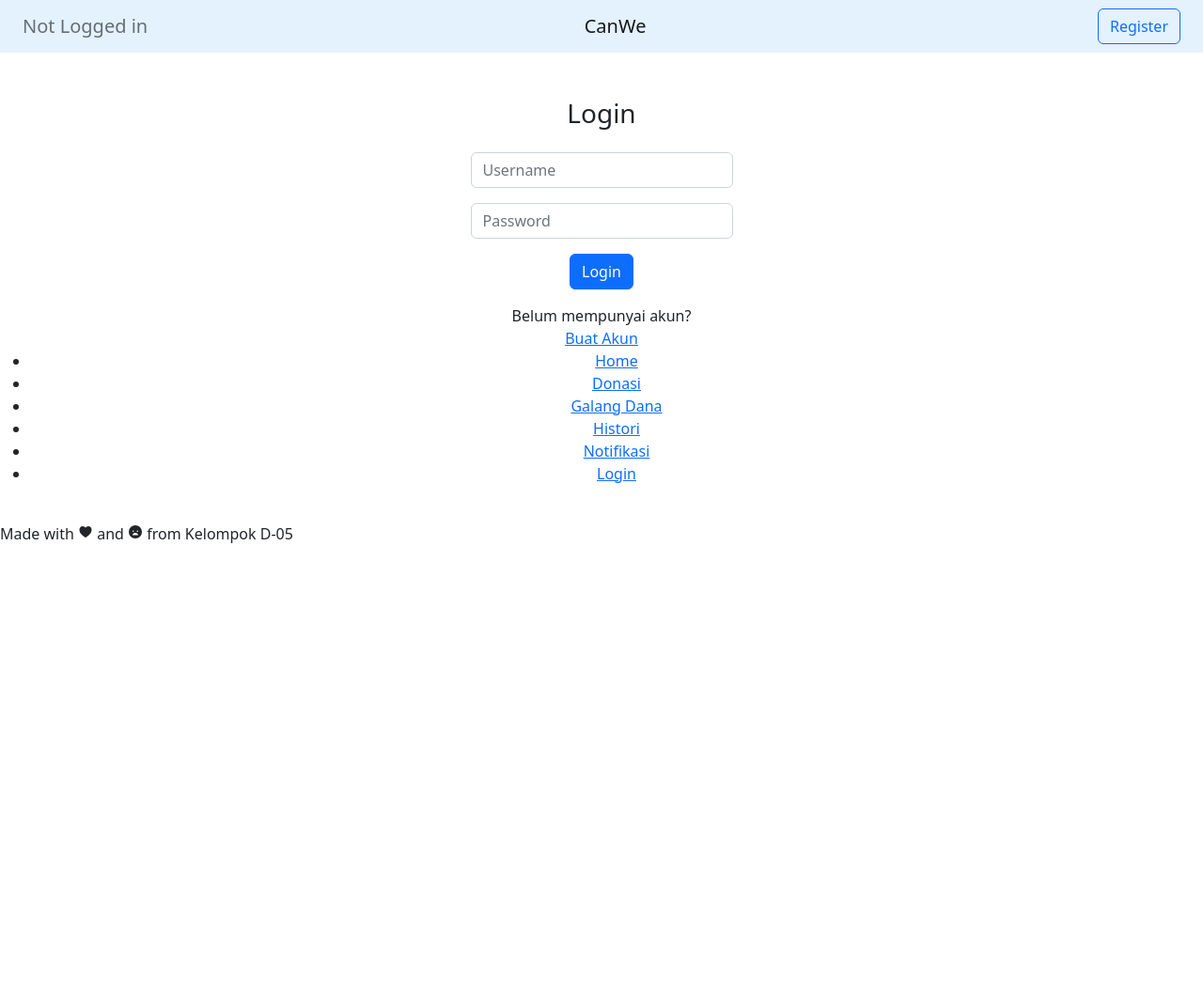
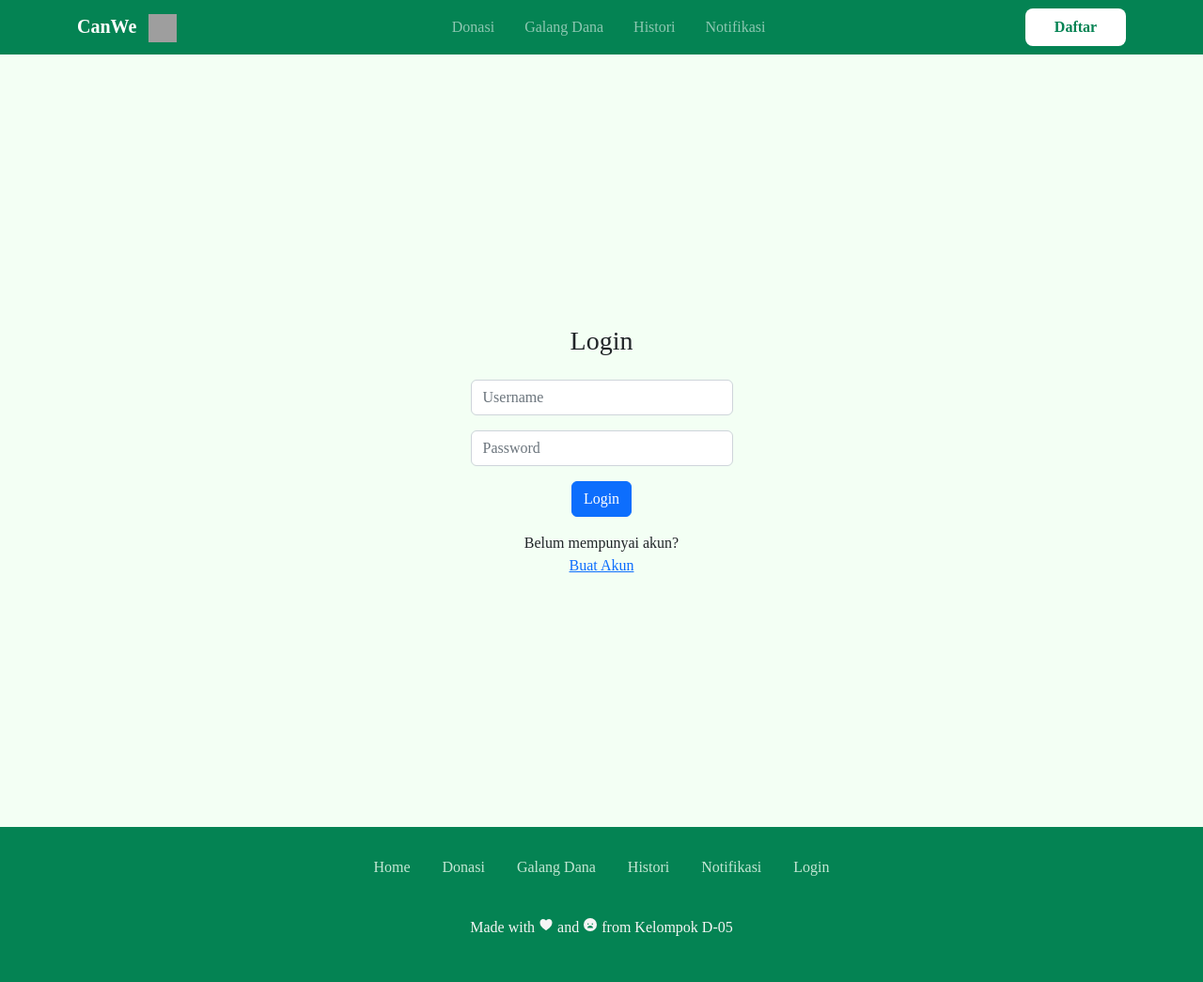
Before and after one commit to muhammadHaggy/tugas-kelompok, a Django app: page /user/login/ in a window 1280 px wide. Shown: the whole page at 94% size. Before the commit the page ends 578 px from the top, so only its background shows below. Run offline with Django 4.2, Linux system fonts and the light colour scheme; some libraries are stand-ins or nearby versions; grey boxes are pictures that could not be loaded.

Commit message:
update login register layout design

```diff
--- /dev/null
+++ b/templates/base_with_navbar.html
@@ -0,0 +1,451 @@
+{% load static %}
+<!DOCTYPE html>
+<html lang="en">
+
+<head>
+  <!-- Required meta tags -->
+  <meta charset="UTF-8">
+  <meta name="viewport" content="width=device-width, initial-scale=1.0">
+
+  <!-- Bootsrap CSS -->
+  <link href="https://cdn.jsdelivr.net/npm/bootstrap@5.2.1/dist/css/bootstrap.min.css" rel="stylesheet"
+    integrity="sha384-iYQeCzEYFbKjA/T2uDLTpkwGzCiq6soy8tYaI1GyVh/UjpbCx/TYkiZhlZB6+fzT" crossorigin="anonymous">
+  <link href="https://cdnjs.cloudflare.com/ajax/libs/font-awesome/4.7.0/css/font-awesome.min.css">
+  <script src="https://code.jquery.com/jquery-3.5.1.js"></script>
+  <script src="https://cdn.datatables.net/1.12.1/js/jquery.dataTables.min.js"></script>
+  <script src="https://cdn.datatables.net/1.12.1/js/dataTables.bootstrap5.min.js"></script>
+  <script src="https://cdnjs.cloudflare.com/ajax/libs/twitter-bootstrap/5.2.0/css/bootstrap.min.css"></script>
+  <script src="https://cdn.datatables.net/1.12.1/css/dataTables.bootstrap5.min.css"></script>
+
+  <!-- Icon -->
+  <script type="module" src="https://unpkg.com/ionicons@5.5.2/dist/ionicons/ionicons.esm.js"></script>
+
+  <!-- My Style -->
+  <link rel="stylesheet" href="{% static 'css/style.css' %}">
+  {% block css %}
+  <style type="text/css">
+    :root {
+      /* primary color */
+      --pr-color: #048353;
+    }
+
+    body {
+      font-family: 'Object Sans';
+      background-color: #F3FFF4;
+    }
+
+    /* Navbar Style */
+    .navbar-brand {
+      font-weight: 700;
+      font-size: 20px;
+    }
+
+    .nav-link {
+      font-size: 16px;
+    }
+
+    .button-login {
+      width: 107px;
+      height: 40px;
+      background-color: #fff;
+      color: var(--pr-color);
+      border: none;
+      font-size: 16px;
+      font-weight: 700;
+      border-radius: 8px;
+    }
+
+    .nav-color {
+      background-color: var(--pr-color);
+      transition: all ease-in-out .3s;
+    }
+
+    .bg-transparent {
+      transition: all ease-in .3s;
+    }
+
+    nav {
+      z-index: 9999;
+    }
+
+    /* Hero Section */
+    #hero {
+      width: 100%;
+      height: 10vh;
+      background: linear-gradient(F3FFF4, F3FFF4), no-repeat center / cover;
+      color: white;
+    }
+
+    .hero-section {
+      width: 100%;
+      height: 100%;
+      max-width: 0px;
+      margin: 0 auto;
+      display: flex;
+      align-items: center;
+      justify-content: center;
+      text-align: center;
+    }
+
+    .hero-section .contains a {
+      text-decoration: none;
+      color: black;
+      background: var(--pr-color);
+      padding: 10px 30px;
+      border-radius: 8px;
+      margin-top: 10px;
+      display: inline-block;
+      margin-top: 1rem;
+    }
+
+    /* About CanWe */
+    #about {
+      text-align: center;
+      padding-top: 100px;
+      padding-left: 200px;
+      padding-right: 200px;
+      padding-bottom: 80px;
+    }
+
+    .content-table {
+      border-collapse: collapse;
+      margin: 35px 0;
+      border-radius: 5px 5px 0 0;
+      overflow: hidden;
+      box-shadow: 0 0 20px rgba(0, 0, 0, 0.15);
+      /* font-size: 0.9cm; */
+    }
+
+    .content-table thead tr {
+      background-color: #048353;
+      color: #fff;
+      text-align: left;
+      font-weight: bold;
+      /* font-size: 0.9cm; */
+    }
+
+    .content-table thead th,
+    .content-table thead td {
+      padding: 12px 15px;
+    }
+
+    .content-table tbody tr {
+      border-bottom: 1px solid #dddddd;
+    }
+
+    .content-table tbody tr:nth-of-type(even) {
+      background-color: #f3f3f3;
+    }
+
+    .content-table tbody tr:last-of-type {
+      background-color: #048353;
+    }
+
+    .table-responsive {
+      border-collapse: collapse;
+      /* [1] */
+    }
+
+    .table-responsive th,
+    .table-responsive td {
+      /* border-bottom: 5px solid transparent; [2] */
+      background-clip: padding-box;
+      /* [4] */
+      text-align: justify;
+    }
+
+    /* Fitur */
+    #features {
+      padding: 10px 10px;
+      margin: 0px;
+    }
+
+    h2 {
+      padding-top: 20px;
+      padding-bottom: 20px;
+      text-align: center;
+      font-weight: 500;
+      color: var(--pr-color);
+    }
+
+    .card {
+      width: 100%;
+      height: 100%;
+      background-color: white;
+      padding-bottom: 15px;
+      border-radius: 8px;
+      box-shadow: 0 0 7px 3px rgba(0, 0, 0, 0.05);
+    }
+
+    .picture img {
+      width: 100%;
+      height: 90%;
+      border-radius: 8px;
+    }
+
+    .card-content {
+      display: flex;
+      flex-direction: column;
+      align-items: center;
+    }
+
+    .title {
+      font-size: 20px;
+      font-weight: 500;
+      color: #000;
+    }
+
+    .description {
+      padding-left: 50px;
+      padding-right: 50px;
+      font-size: 16px;
+      color: #707070;
+      text-align: center;
+    }
+
+    .button-card {
+      border: none;
+      font-size: 16px;
+      color: #fff;
+      padding: 8px 16px;
+      background-color: var(--pr-color);
+      border-radius: 8px;
+      margin: 5px;
+      cursor: pointer;
+      transition: all 0.1s ease-in;
+    }
+
+    .button-card:hover {
+      border: none;
+      font-size: 16px;
+      color: #fff;
+      padding: 8px 16px;
+      background-color: var(-scd-color);
+      border-radius: 8px;
+      margin: 5px;
+      cursor: pointer;
+      transition: all 0.1s ease-in;
+    }
+
+    /* Footer */
+    #footer {
+      padding: 30px 20px;
+      background-color: var(--pr-color);
+    }
+
+    #footer ul {
+      margin-top: 0;
+      padding: 0;
+      list-style: none;
+      font-size: 16px;
+      line-height: 1.6;
+      margin-bottom: 0;
+    }
+
+    #footer ul li a {
+      text-align: center;
+      color: #F3FFF4;
+      text-decoration: none;
+      opacity: 0.8;
+    }
+
+    #footer ul li a:hover {
+      opacity: 1;
+    }
+
+    #footer ul li {
+      display: inline-block;
+      padding: 0 15px;
+    }
+
+    #footer .copyright {
+      margin-top: 15px;
+      text-align: center;
+      font-style: 16px;
+      color: whitesmoke;
+    }
+
+    /* FAQ */
+    .faq-heading {
+      padding: 20px 60px;
+    }
+
+    .faq-container {
+      padding-top: 20px;
+      padding-bottom: 50px;
+      display: flex;
+      justify-content: center;
+      flex-direction: column;
+    }
+
+    .hr-line {
+      width: 60%;
+      margin: auto;
+    }
+
+    .faq-page {
+      color: #444;
+      cursor: pointer;
+      padding: 30px 20px;
+      width: 60%;
+      border: none;
+      outline: none;
+      transition: 0.4s;
+      margin: auto;
+    }
+
+    .faq-body {
+      margin: auto;
+      width: 60%;
+      padding: auto;
+    }
+
+    .active,
+    .faq-page:hover {
+      color: white;
+      background-color: var(--scd-color);
+    }
+
+    .faq-body {
+      padding: 0 18px;
+      display: none;
+      overflow: hidden;
+    }
+
+    .faq-page:after {
+      content: '\2795';
+      font-size: 13px;
+      color: #777;
+      float: right;
+      margin-left: 5px;
+    }
+
+    .active:after {
+      content: "\2796";
+    }
+
+    /* Responsive Style */
+
+    /* Dekstop */
+    @media screen and (max-width : 922px) {}
+
+    /* Tablet */
+    @media screen and (max-width : 576px) {}
+
+    /* Smartphones */
+    @media screen and (max-width : 350px) {}
+  </style>
+  {% endblock css %}
+
+</head>
+
+<body>
+  {% block content %}
+  <!-- Navbar -->
+  <nav class="navbar navbar-expand-lg navbar-dark position-fixed w-100" style="background-color: #048353;">
+    <div class="container" ">
+      <a class=" navbar-brand" href="#">
+      <span class="myapp me-2">CanWe</span>
+      <img src="https://cdn-icons-png.flaticon.com/128/2904/2904948.png" width="30" height="30">
+      </a>
+
+      <div class="collapse navbar-collapse" id="navbarNav">
+        <ul class="navbar-nav mx-auto">
+          <li class="nav-item mx-2">
+            <a class="nav-link" href="#">Donasi</a>
+          </li>
+
+          <li class="nav-item mx-2">
+            <a class="nav-link" href="#">Galang Dana</a>
+          </li>
+
+          <li class="nav-item mx-2">
+            <a class="nav-link" href="#">Histori</a>
+          </li>
+
+          <li class="nav-item mx-2">
+            <a class="nav-link" href="#">Notifikasi</a>
+          </li>
+        </ul>
+
+        <div>
+          {% block login_button %}
+          <button class="button-login">Login</button>
+          <script>
+            $('.button-login').click(function () {
+              location.href = "{% url 'user:login_user' %}";
+            });
+          </script>
+          {% endblock login_button%}
+        </div>
+      </div>
+    </div>
+  </nav>
+
+
+
+  <!-- Hero Section -->
+  <section id="hero">
+    <div class="hero-section">
+      <div class="contains">
+      </div>
+
+    </div>
+  </section>
+
+  {% block container %}
+
+  {% endblock container %}
+
+
+  <!-- Footer -->
+  <section id="footer">
+    <ul class="list text-center">
+      <li>
+        <a href="#">Home</a>
+      </li>
+
+      <li>
+        <a href="#">Donasi</a>
+      </li>
+
+      <li>
+        <a href="#">Galang Dana</a>
+      </li>
+
+      <li>
+        <a href="#">Histori</a>
+      </li>
+
+      <li>
+        <a href="#">Notifikasi</a>
+      </li>
+
+      <li>
+        <a href="#">Login</a>
+      </li>
+    </ul>
+
+    <br>
+
+    <p class="copyright">
+      Made with
+      <span>
+        <ion-icon name="heart"></ion-icon>
+      </span> and <span>
+        <ion-icon name="sad"></ion-icon>
+      </span>
+      from Kelompok D-05
+    </p>
+  </section>
+
+  {% endblock content %}
+</body>
+
+</html>
+
+<script>
+  $(document).ready(function () {
+    $('#example').DataTable();
+  });
+</script>
--- a/user/templates/login.html
+++ b/user/templates/login.html
@@ -1,32 +1,33 @@
-{% extends 'base.html' %}
+{% extends 'base_with_navbar.html' %}
 
 {% block meta %}
 <title>Login</title>
-<link href="https://cdn.jsdelivr.net/npm/bootstrap@5.2.1/dist/css/bootstrap.min.css" rel="stylesheet" integrity="sha384-iYQeCzEYFbKjA/T2uDLTpkwGzCiq6soy8tYaI1GyVh/UjpbCx/TYkiZhlZB6+fzT" crossorigin="anonymous">
+<link href="https://cdn.jsdelivr.net/npm/bootstrap@5.2.1/dist/css/bootstrap.min.css" rel="stylesheet"
+    integrity="sha384-iYQeCzEYFbKjA/T2uDLTpkwGzCiq6soy8tYaI1GyVh/UjpbCx/TYkiZhlZB6+fzT" crossorigin="anonymous">
+{% endblock meta %}
 
-{% endblock meta %}
-{% block css %} {% endblock css %}
-{% block content %}
-<script src="https://cdn.jsdelivr.net/npm/bootstrap@5.2.1/dist/js/bootstrap.bundle.min.js" integrity="sha384-u1OknCvxWvY5kfmNBILK2hRnQC3Pr17a+RTT6rIHI7NnikvbZlHgTPOOmMi466C8" crossorigin="anonymous"></script>
+<script src="https://cdn.jsdelivr.net/npm/bootstrap@5.2.1/dist/js/bootstrap.bundle.min.js"
+    integrity="sha384-u1OknCvxWvY5kfmNBILK2hRnQC3Pr17a+RTT6rIHI7NnikvbZlHgTPOOmMi466C8"
+    crossorigin="anonymous"></script>
 
-<nav class="navbar navbar-light px-4 mb-5" style="background-color: #e3f2fd;">
-    <span class="navbar-text mb-0 h5">Not Logged in</span>
-    <span class="navbar-brand mb-0 h1">CanWe</span>
-    <form action="{% url 'user:register' %}">
-        {% csrf_token %}
-        <button type="submit" class="btn btn-outline-primary">Register</button>
-    </form>
-</nav>
+{% block login_button %}
+<button class="button-login" >Daftar</button>
+<script>
+    $('.button-login').click(function () {
+        location.href = "{% url 'user:register' %}";
+    });
+</script>
+{% endblock login_button %}
 
-
-<div class = "login container d-flex flex-column justify-content-center align-items-center">
+{% block container %}
+<div class="outer">
+    <div class="login container d-flex flex-column justify-content-center align-items-center vh-100">
 
         <h3 class="mb-4">Login</h3>
 
         <form method="POST" action="" class="form-horizontal col-sm-8 col-md-6 col-lg-3">
             {% csrf_token %}
-                {% comment %} <td>Username: </td>
-                <td><input type="text" name="username" placeholder="Username" class="form-control"></td> {% endcomment %}
+
             <div class="control-group error">
                 <div class="controls mb-3">
                     <input type="text" name="username" placeholder="Username" class="form-control">
@@ -45,10 +46,7 @@
             {% endfor %}
             {% endif %}
 
-            {% comment %} <tr>
-                <td>Password: </td>
-                <td><input type="password" name="password" placeholder="Password" class="form-control"></td>
-            </tr> {% endcomment %}
+
             <div class="d-flex justify-content-center">
                 <input class="btn btn-primary mb-3" type="submit" value="Login">
             </div>
@@ -60,5 +58,6 @@
         Belum mempunyai akun? <a href="{% url 'user:register' %}">Buat Akun</a>
 
     </div>
+</div>
 
-{% endblock content %}
+{% endblock container %}
```
Also changed, not shown: user/templates/register.html (+8 -9 lines), django.jpg (added). Lines whose indentation alone changed are shown as unchanged.
